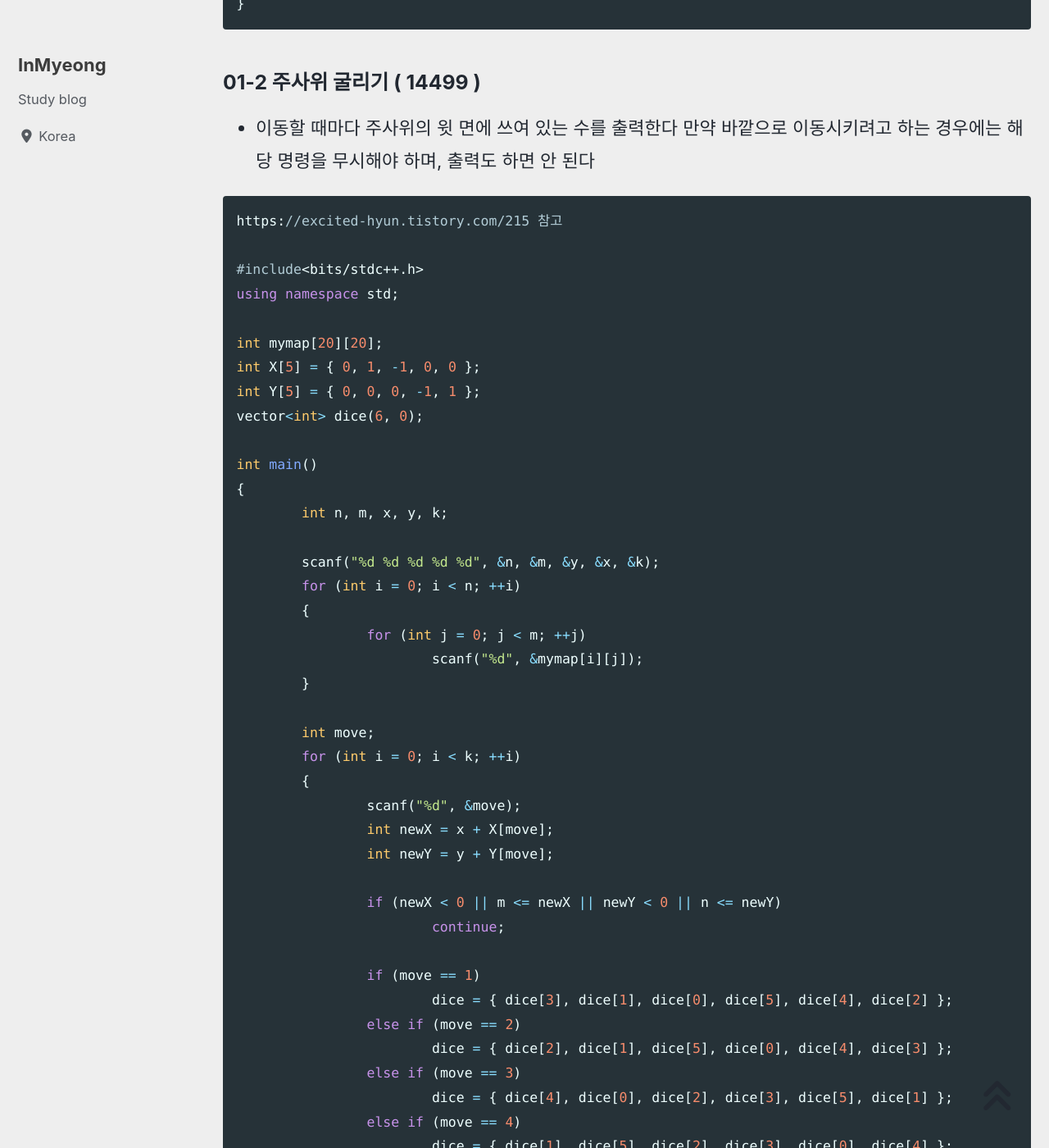
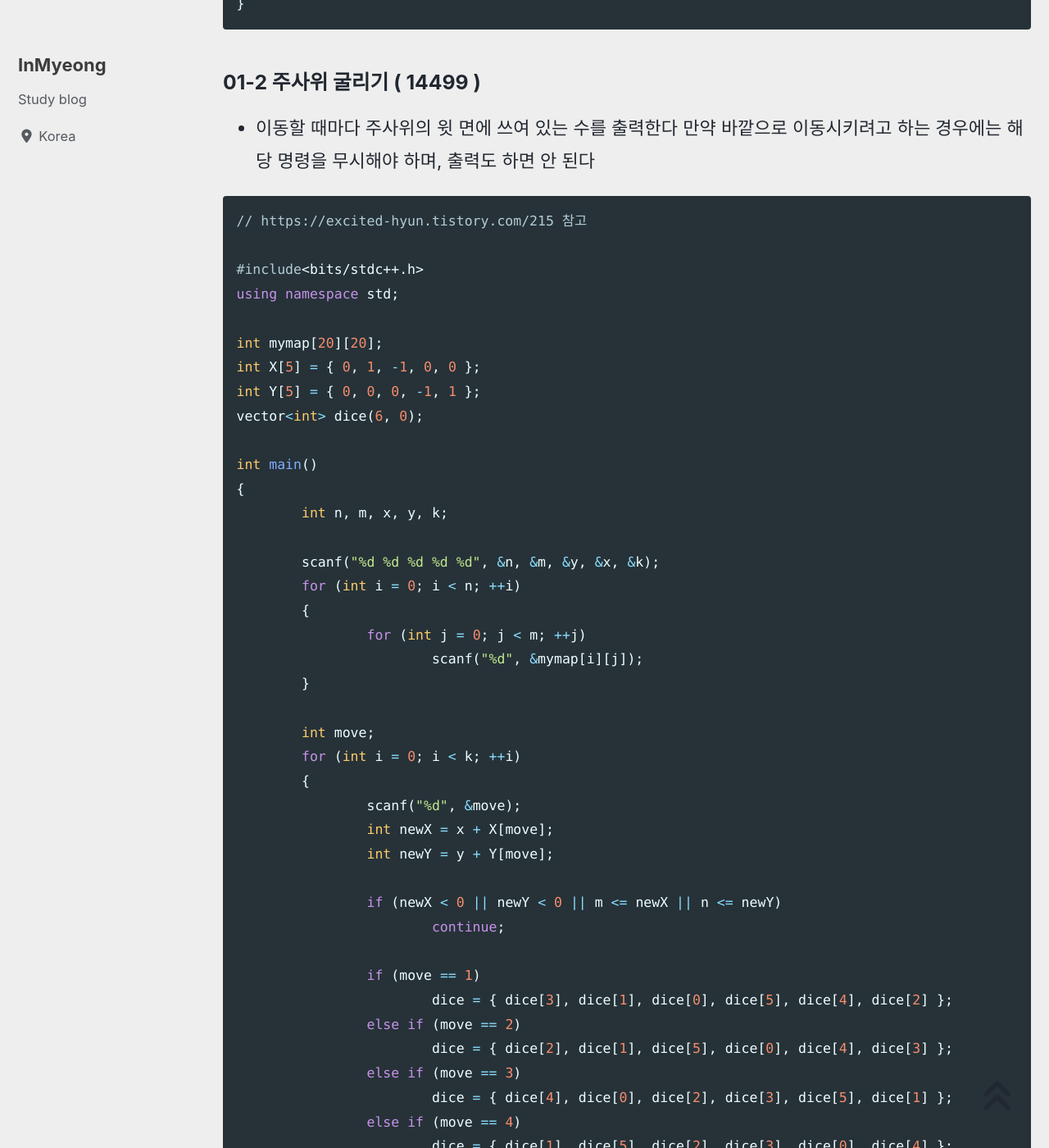
Before and after one commit to devMyeong/devMyeong.github.io, a Jekyll site: the page built from _posts/codingTest/2023-05-01-삼성기출.md, in a window 1280 px wide and 1400 px high, scrolled down 4622 px. Shown: the whole window at 82% size. Built offline with Jekyll 4.4.1, drawn with Linux system fonts in a browser that asks for light colours; cached includes are drawn as plain includes; nearby versions of some CDN libraries; some web fonts are replaced; comment, search, counter and statistics services are not loaded.

Commit message:
Chore : 수정

````diff
--- a/_posts/codingTest/2023-05-01-삼성기출.md
+++ b/_posts/codingTest/2023-05-01-삼성기출.md
@@ -132,7 +132,7 @@ int main()
 - 이동할 때마다 주사위의 윗 면에 쓰여 있는 수를 출력한다 만약 바깥으로 이동시키려고 하는 경우에는 해당 명령을 무시해야 하며, 출력도 하면 안 된다
 
 ```cpp
-https://excited-hyun.tistory.com/215 참고
+// https://excited-hyun.tistory.com/215 참고
 
 #include<bits/stdc++.h>
 using namespace std;
@@ -160,7 +160,7 @@ int main()
 		int newX = x + X[move];
 		int newY = y + Y[move];
 
-		if (newX < 0 || m <= newX || newY < 0 || n <= newY)
+		if (newX < 0 || newY < 0 || m <= newX || n <= newY)
 			continue;
 
 		if (move == 1)
````
Also changed, not shown: _posts/codingTest/2023-04-30-나만의문제집.md (+1 -0 lines).
